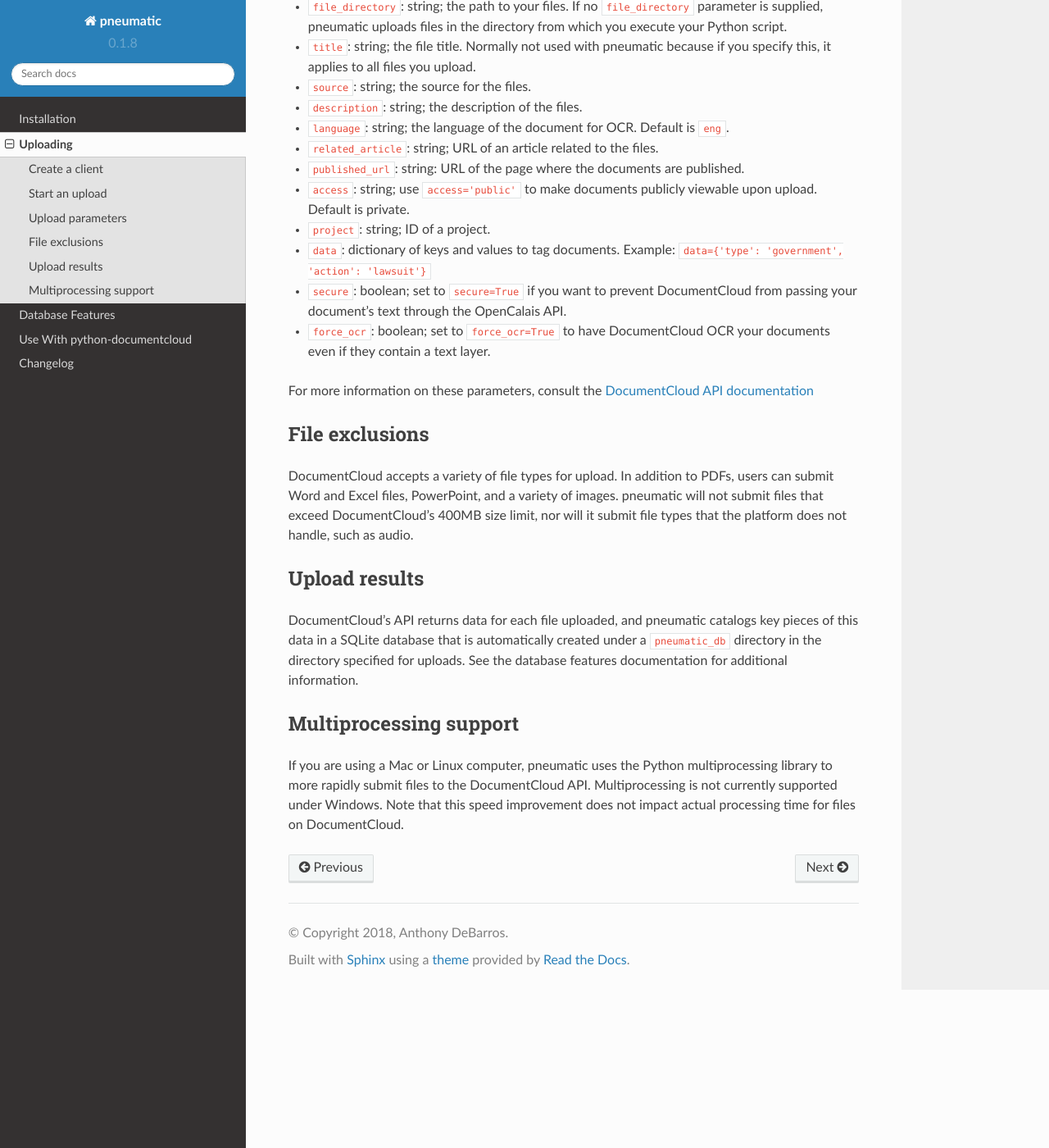
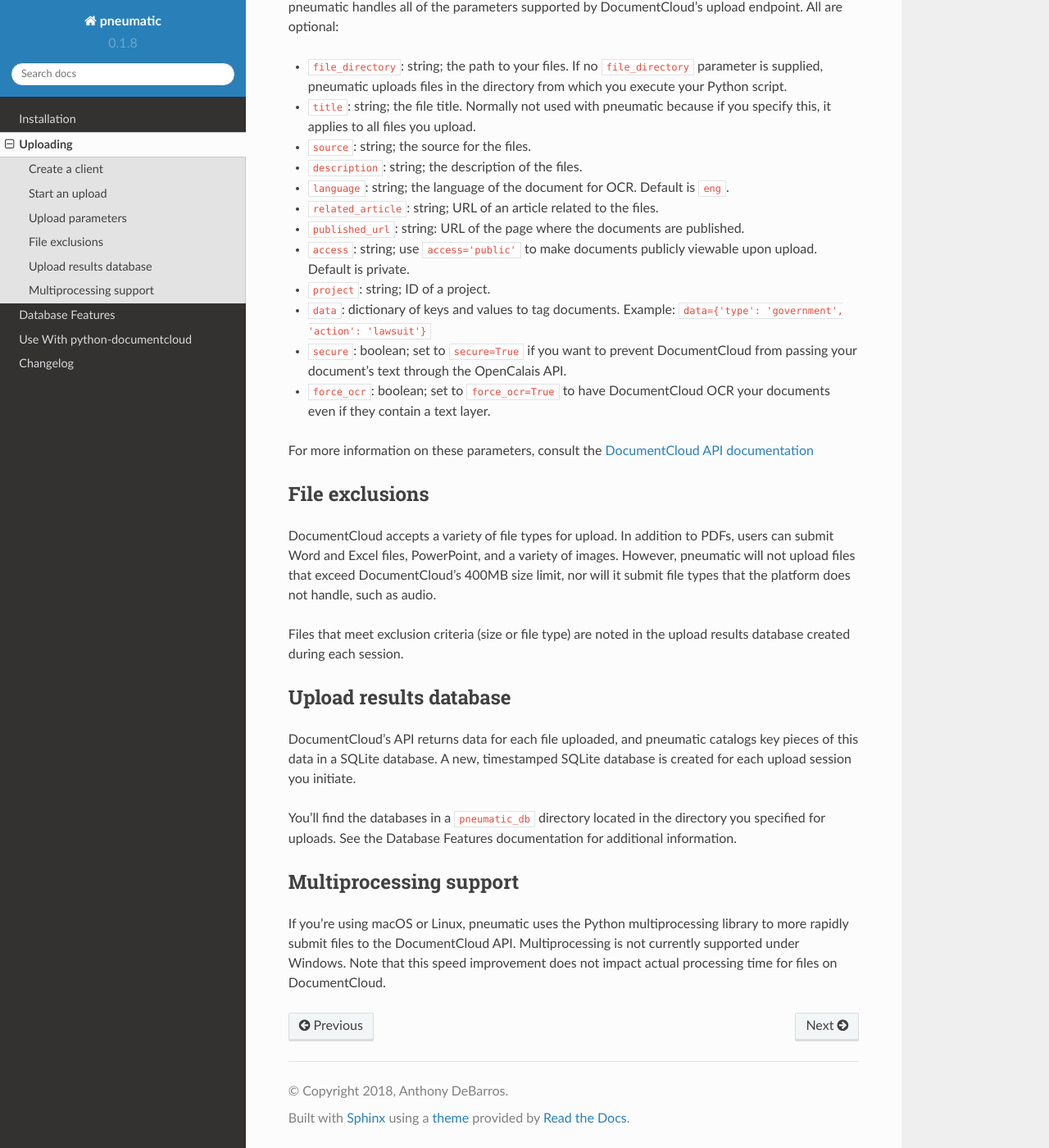
Before and after one commit to anthonydb/pneumatic, a Sphinx documentation site: the page built from docs/uploading.rst, in a window 1280 px wide and 1400 px high, scrolled down 1074 px. Shown: the whole window at 82% size. Built offline with Sphinx 7.4.7 and the Read the Docs theme 2.0.0, drawn with Linux system fonts in a browser that asks for light colours; some of the changed text lies outside the part shown.

Commit message:
Documentation updates.

```diff
--- a/docs/uploading.rst
+++ b/docs/uploading.rst
@@ -27,9 +27,11 @@
         access='public',
         data={'type': 'government', 'action': 'lawsuit'})
 
-In this example, pneumatic will attempt to upload all files in the ``/govfiles`` directory and all subdirectories below it. In addition, it will assign the files to an existing project (must have been created already), set each file to public access, and tag each file with custom metadata.
+In this example, pneumatic will upload all files in the ``/govfiles`` directory and all subdirectories below it. In addition, it will assign the files to an existing project (which you must have created already), set each file to public access, and tag each file with custom metadata.
 
-If no ``file_directory`` parameter is supplied, pneumatic uploads files in the directory from which you execute your Python script.
+If you do not supply a ``file_directory`` parameter, pneumatic uploads files in the directory from which you execute your Python script.
+
+**Note**: These docs show Linux-style file paths, which also apply to macOS. For Windows file paths, you'll need to escape the directory slashes. Example: ``C:\\Users\\Sammy\\Desktop\\govfiles``
 
 
 Upload parameters
@@ -55,14 +57,18 @@
 File exclusions
 ---------------
 
-DocumentCloud accepts a variety of file types for upload. In addition to PDFs, users can submit Word and Excel files, PowerPoint, and a variety of images. pneumatic will not submit files that exceed DocumentCloud's 400MB size limit, nor will it submit file types that the platform does not handle, such as audio.
+DocumentCloud accepts a variety of file types for upload. In addition to PDFs, users can submit Word and Excel files, PowerPoint, and a variety of images. However, pneumatic will not upload files that exceed DocumentCloud's 400MB size limit, nor will it submit file types that the platform does not handle, such as audio.
 
-Upload results
---------------
+Files that meet exclusion criteria (size or file type) are noted in the upload results database created during each session.
 
-DocumentCloud's API returns data for each file uploaded, and pneumatic catalogs key pieces of this data in a SQLite database that is automatically created under a ``pneumatic_db`` directory in the directory specified for uploads. See the database features documentation for additional information.
+Upload results database
+-----------------------
+
+DocumentCloud's API returns data for each file uploaded, and pneumatic catalogs key pieces of this data in a SQLite database. A new, timestamped SQLite database is created for each upload session you initiate.
+
+You'll find the databases in a ``pneumatic_db`` directory located in the directory you specified for uploads. See the Database Features documentation for additional information.
 
 Multiprocessing support
 -----------------------
 
-If you are using a Mac or Linux computer, pneumatic uses the Python multiprocessing library to more rapidly submit files to the DocumentCloud API. Multiprocessing is not currently supported under Windows. Note that this speed improvement does not impact actual processing time for files on DocumentCloud.
+If you're using macOS or Linux, pneumatic uses the Python multiprocessing library to more rapidly submit files to the DocumentCloud API. Multiprocessing is not currently supported under Windows. Note that this speed improvement does not impact actual processing time for files on DocumentCloud.
```
